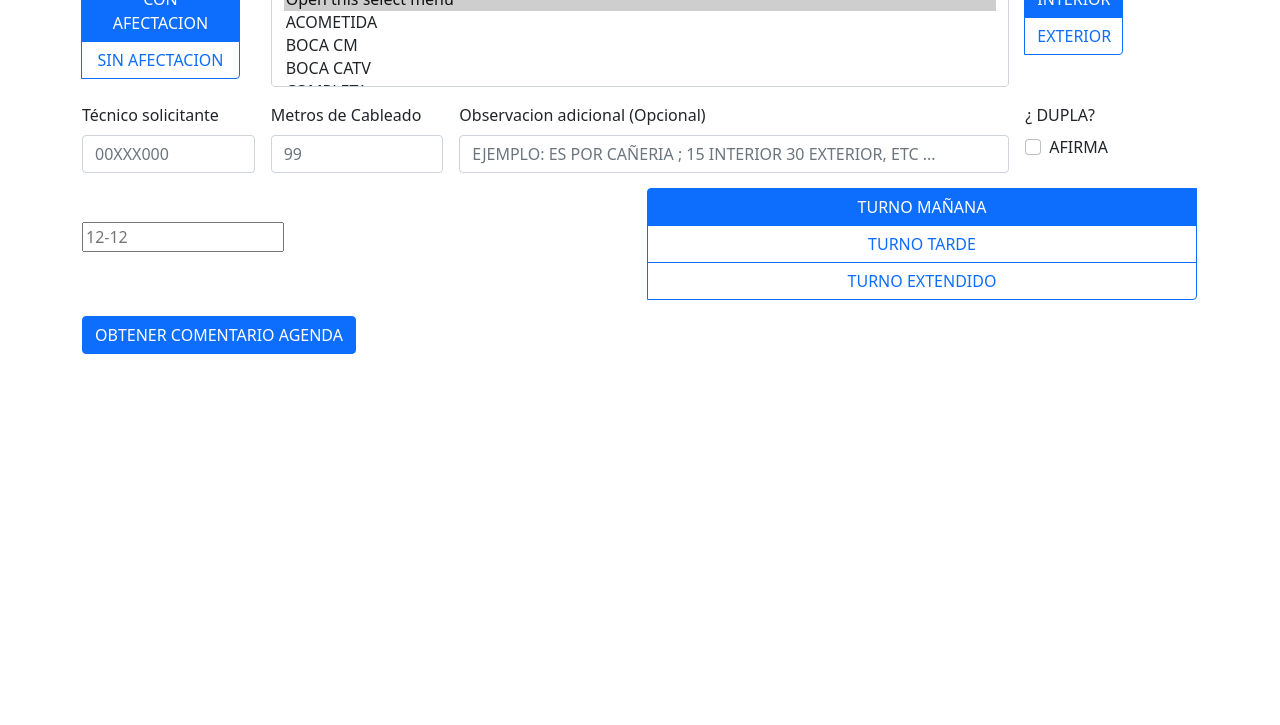
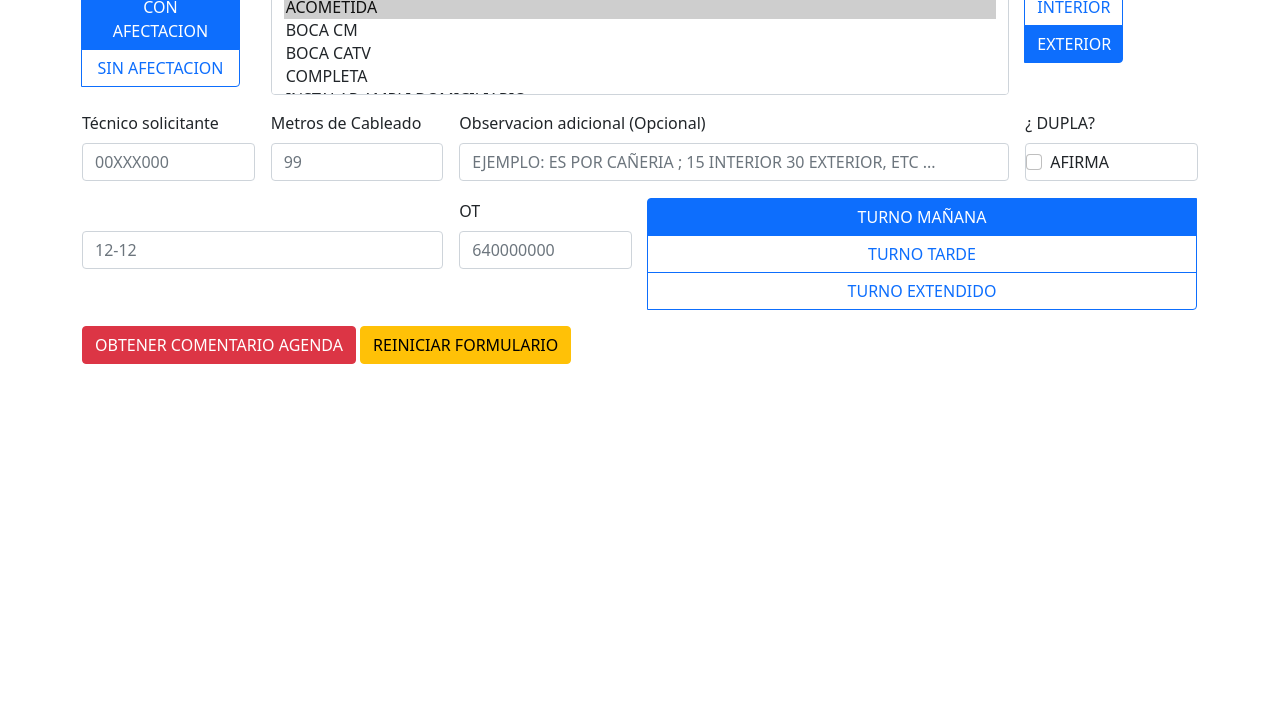
Before and after one commit to fritzlerilan/plantilla-agenda-online, a plain HTML site: page index.html in a window 1280 px wide. Shown: the part 75-800 px from the top of the page. Drawn offline with nearby package versions, Linux system fonts and the light colour scheme; a script that the page names is missing.

```diff
--- a/index.html
+++ b/index.html
@@ -14,24 +14,23 @@
 
 <body>
     <main class="container-sm">
-        <h1>Plantilla Agenda Online</h1>
+        <h1 class="mt-2">Plantilla Agenda Online</h1>
 
-        <form class="row g-3">
+        <form class="row g-3" id="formulario">
             <div class="col-md-2">
                 <div class="btn-group-vertical btn-group" role="group" aria-label="Basic radio toggle button group">
-                    <input type="radio" class="btn-check tipo-agenda-check" name="tipo-agenda" id="con-afectacion"
+                    <input type="radio" class="btn-check afectacion-check" name="afectacion" id="con-afectacion"
                         autocomplete="off" value="CON AFECTACION" checked />
                     <label class="btn btn-outline-primary" for="con-afectacion">CON AFECTACION</label>
 
-                    <input type="radio" class="btn-check tipo-agenda-check" name="tipo-agenda" id="sin-afectacion"
+                    <input type="radio" class="btn-check afectacion-check" name="afectacion" id="sin-afectacion"
                         autocomplete="off" value="SIN AFECTACION" />
                     <label class="btn btn-outline-primary" for="sin-afectacion">SIN AFECTACION</label>
                 </div>
             </div>
             <div class="col-md-8">
-                <select class="form-select" multiple aria-label="multiple select example">
-                    <option selected>Open this select menu</option>
-                    <option value="ACOMETIDA">ACOMETIDA</option>
+                <select class="form-select" multiple aria-label="multiple select example" name="reinstalar">
+                    <option value="ACOMETIDA" selected>ACOMETIDA</option>
                     <option value="BOCA CM">BOCA CM</option>
                     <option value="BOCA CATV">BOCA CATV</option>
                     <option value="COMPLETA">COMPLETA</option>
@@ -46,36 +45,36 @@
 
             <div class="col-md-2">
                 <div class="btn-group btn-group-vertical" role="group" aria-label="Basic radio toggle button group">
-                    <input type="radio" class="btn-check tipo-agenda-check" name="tipo-trabajo" id="tipo-interior"
-                        autocomplete="off" value="INTERIOR" checked />
+                    <input type="radio" class="btn-check trabajo-check form-control" name="trabajo" id="tipo-interior"
+                        autocomplete="off" value="INTERIOR" />
                     <label class="btn btn-outline-primary" for="tipo-interior">INTERIOR</label>
 
-                    <input type="radio" class="btn-check tipo-agenda-check" name="tipo-trabajo" id="tipo-exterior"
-                        autocomplete="off" value="EXTERIOR" />
+                    <input type="radio" class="btn-check trabajo-check form-control" name="trabajo" id="tipo-exterior"
+                        autocomplete="off" value="EXTERIOR" checked />
                     <label class="btn btn-outline-primary" for="tipo-exterior">EXTERIOR</label>
                 </div>
             </div>
 
             <div class="col-md-2">
                 <label for="tecnico" class="form-label">Técnico solicitante</label>
-                <input type="text" class="form-control" id="tecnico" placeholder="00XXX000" />
+                <input type="text" class="form-control" id="tecnico" placeholder="00XXX000" name="tecnico" />
             </div>
 
             <div class="col-md-2">
                 <label for="metros" class="form-label">Metros de Cableado</label>
-                <input type="text" class="form-control" id="metros" placeholder="99" />
+                <input type="text" class="form-control" id="metros" placeholder="99" name="metros" />
             </div>
 
             <div class="col-md-6">
                 <label for="observacion" class="form-label">Observacion adicional (Opcional)</label>
-                <input type="text" class="form-control" id="observacion"
+                <input name="observacion" type="text" class="form-control" id="observacion"
                     placeholder="EJEMPLO: ES POR CAÑERIA ; 15 INTERIOR 30 EXTERIOR, ETC ..." />
             </div>
 
             <div class="col-md-2">
                 <label for="dupla" class="mb-2">¿ DUPLA? </label>
-                <div class="form-check">
-                    <input class="form-check-input" type="checkbox" id="dupla" value="DUPLA" />
+                <div class="form-check form-control">
+                    <input class="form-check-input" type="checkbox" id="dupla" value="PARA DUPLA" name="dupla" />
                     <label class="form-check-label" for="dupla">
                         AFIRMA
                     </label>
@@ -84,29 +83,39 @@
 
             <!-- Terminado hasta aqui -->
 
-            <div class="input-append date col-md-6 m-auto" id="dp3" data-date="12-02-2012" data-date-format="dd-mm-yyyy">
-                <input class="span2" size="16" type="text" id="datePicker" placeholder="12-12"/>
 
+            <div class="input-append date col-md-4 mt-5" id="dp3">
+                <input class="span2 form-control" size="16" type="text" id="datePicker" placeholder="12-12"
+                    name="agenda" />
+            </div>
+
+            <div class="col-md-2">
+                <label for="tecnico" class="form-label">OT</label>
+                <input type="text" class="form-control" id="ot" placeholder="640000000" name="ot" />
             </div>
 
             <div class="btn-group-vertical btn-group col-md-6" role="group"
                 aria-label="Basic radio toggle button group">
-                <input type="radio" class="btn-check banda-check" name="banda" id="tm" autocomplete="off"
-                    value="8 A 14HS" checked />
+                <input type="radio" class="btn-check banda-check form-control" name="banda" id="tm" autocomplete="off"
+                    name="banda" value="8 A 14HS" checked />
                 <label class="btn btn-outline-primary" for="tm">TURNO MAÑANA</label>
 
-                <input type="radio" class="btn-check banda-check" name="banda" id="tt" autocomplete="off"
-                    value="13 A 18HS" />
+                <input type="radio" class="btn-check banda-check form-control" name="banda" id="tt" autocomplete="off"
+                    name="banda" value="13 A 18HS" />
                 <label class="btn btn-outline-primary" for="tt">TURNO TARDE</label>
 
-                <input type="radio" class="btn-check banda-check" name="banda" id="tt" autocomplete="off"
-                    value="8 A 17HS" />
-                <label class="btn btn-outline-primary" for="tt">TURNO EXTENDIDO</label>
+                <input type="radio" class="btn-check banda-check form-control" name="banda" id="te" autocomplete="off"
+                    name="banda" value="8 A 17HS" />
+                <label class="btn btn-outline-primary" for="te">TURNO EXTENDIDO</label>
             </div>
 
+
             <div class="col-12">
-                <button type="submit" class="btn btn-primary">
+                <button type="submit" class="btn btn-danger">
                     OBTENER COMENTARIO AGENDA
+                </button>
+                <button class="btn btn-warning reset">
+                    REINICIAR FORMULARIO
                 </button>
             </div>
         </form>
--- a/src/js/index.js
+++ b/src/js/index.js
@@ -0,0 +1,37 @@
+const formulario = document.querySelector("#formulario");
+const reset = document.querySelector('.resetForm');
+
+reset.addEventListener('click', (e) => {
+    formulario.reset();
+})
+
+formulario.addEventListener("submit", async (e) => {
+    e.preventDefault();
+    const formData = new FormData(formulario);
+
+    const entries = [...formData.entries()];
+
+    const datos = {};
+
+    entries.forEach((dato) => {
+        const key = dato[0];
+        const value = dato[1];
+        if (datos.hasOwnProperty(key)) {
+            datos[key] += ` + ${value}`;
+        }else {
+            datos[key] = value;
+        }
+    });
+
+    const {afectacion, agenda, banda, dupla, metros, observacion, reinstalar, tecnico, trabajo, ot } = objeto;
+
+    const fechaActual = new Date();
+    const diaActual = fechaActual.getDate();
+    const mesActual = fechaActual.getMonth();
+    const horaActual = fechaActual.getHours();
+    const minutoActual = fechaActual.getMinutes();
+
+    const nota = `${diaActual}.${mesActual} ${horaActual}:${minutoActual} AGENDA ONLINE ${afectacion}: ${tecnico} SOLIC REINSTA ${reinstalar} + ${metros}MTS POR ${trabajo} ${dupla? dupla + ' ' : ''}${observacion ? observacion : ''}.OT: ${ot} AGENDA: ${agenda} BH: ${banda}`;
+
+    await navigator.clipboard.writeText(nota);
+});
```
